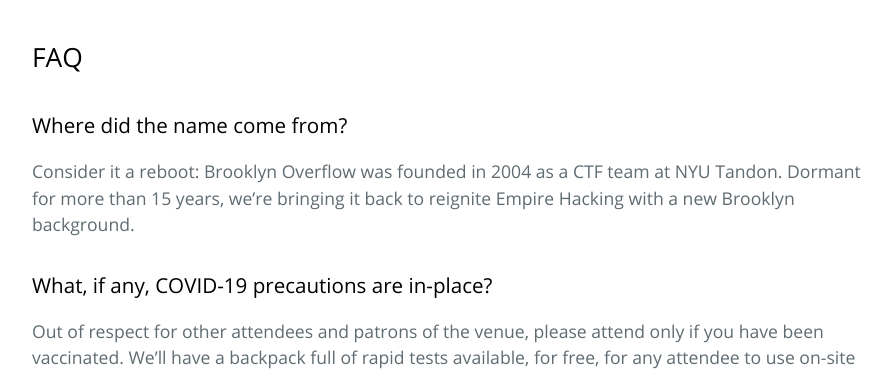
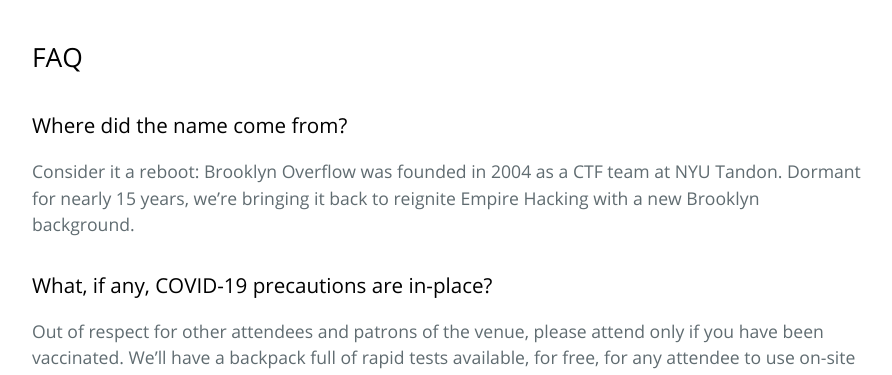
Before and after one commit to trailofbits/empirehacking.nyc, a Jekyll site: the page built from bkoverflow.md, in a window 1280 px wide. Shown: the part 1550-1925 px from the top of the page, without its empty margins (192-1084 px from the left). Built offline with Jekyll 4.4.1, drawn with Linux system fonts in a browser that asks for light colours.

Commit message:
Update bkoverflow.md

```diff
--- a/bkoverflow.md
+++ b/bkoverflow.md
@@ -32,7 +32,7 @@ Please subscribe to [our calendar](https://calendar.google.com/calendar/embed?sr
 
 ### Where did the name come from?
 
-Consider it a reboot: Brooklyn Overflow was founded in 2004 as a CTF team at NYU Tandon. Dormant for more than 15 years, we're bringing it back to reignite Empire Hacking with a new Brooklyn background.
+Consider it a reboot: Brooklyn Overflow was founded in 2004 as a CTF team at NYU Tandon. Dormant for nearly 15 years, we're bringing it back to reignite Empire Hacking with a new Brooklyn background.
 
 ### What, if any, COVID-19 precautions are in-place?
 
```
